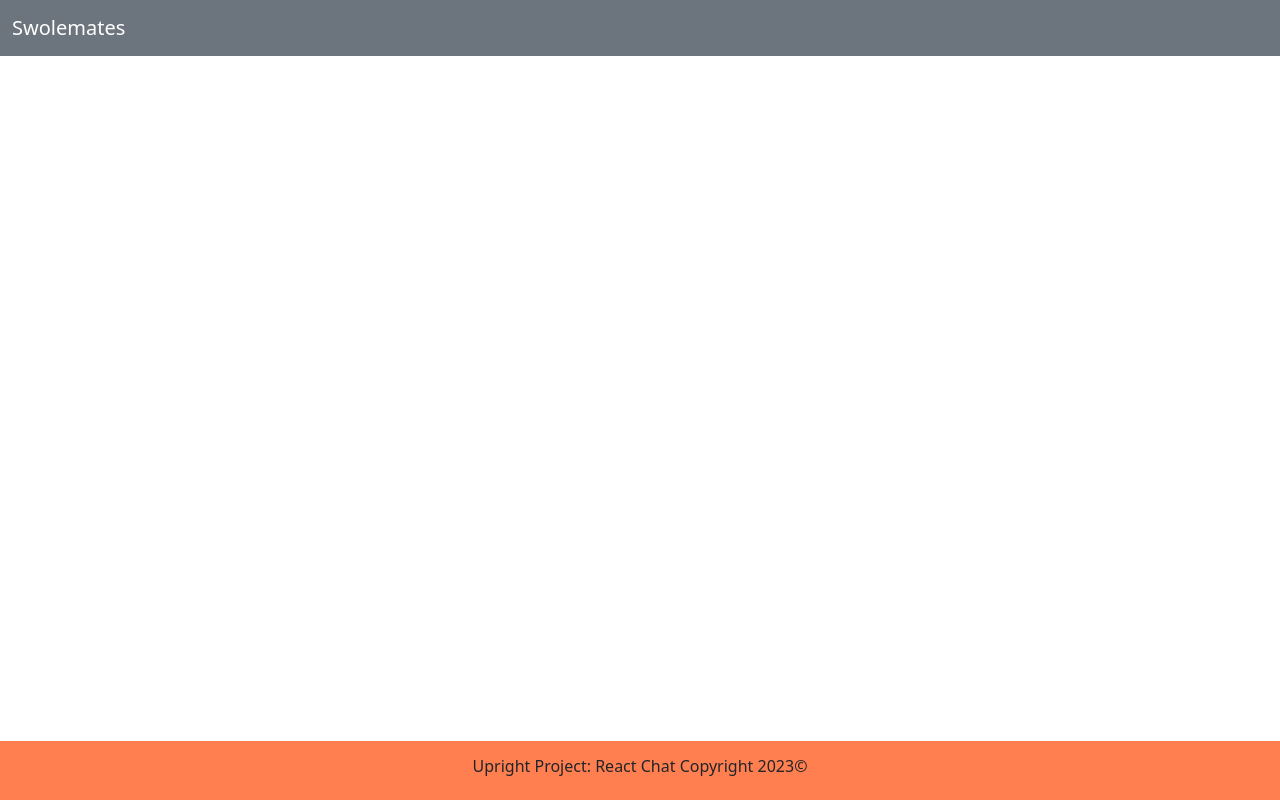
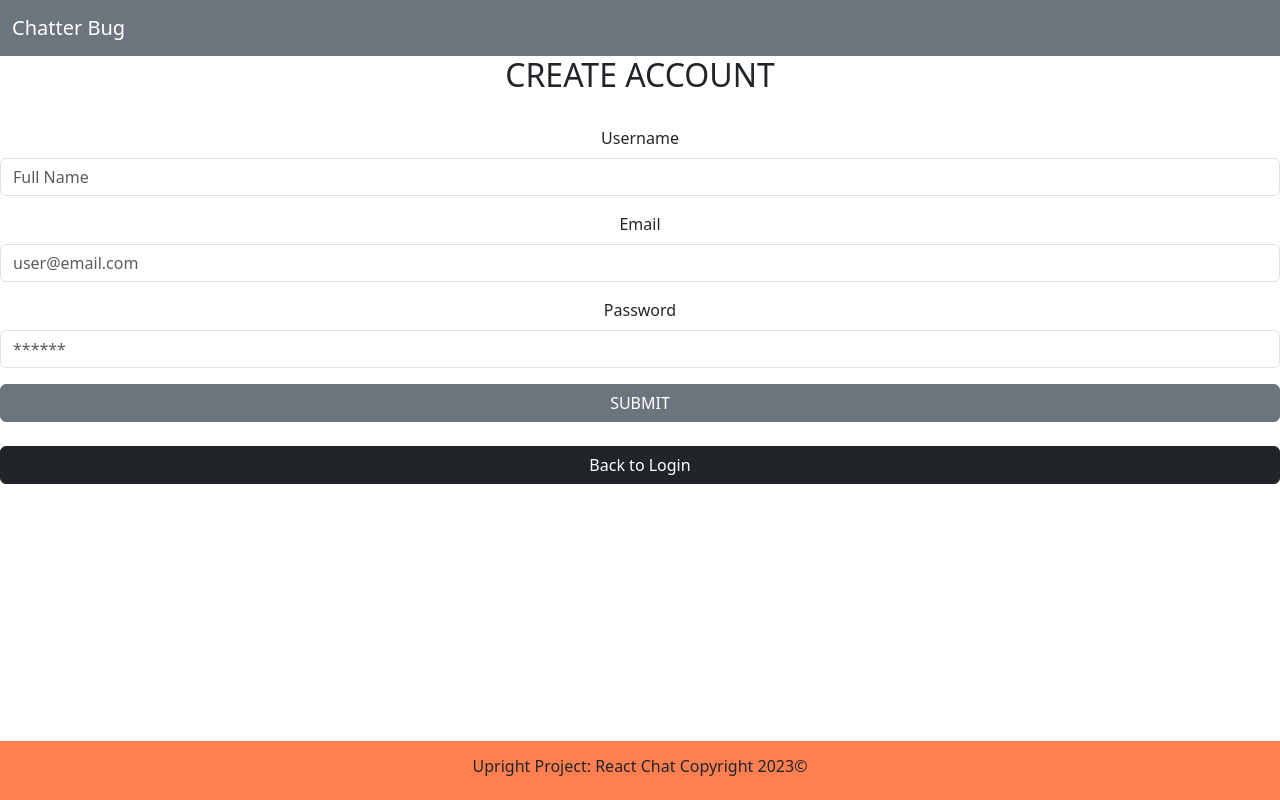
Before and after one commit to devmaestra/Chat-Client, a React (Create React App) app: page /signup in a window 1280 px wide. Built offline with nearby package versions, Linux system fonts and the light colour scheme.

Commit message:
#U7_03 Pathways Established, Room Display Built, Buttons Operational

```diff
--- a/package.json
+++ b/package.json
@@ -1,6 +1,6 @@
 {
   "name": "client-react",
-  "homepage": "http://localhost:3000",
+  "homepage": "http://localhost:3000/login",
   "version": "0.1.0",
   "private": true,
   "dependencies": {
--- a/src/App.css
+++ b/src/App.css
@@ -11,5 +11,4 @@
     background-color: coral;
     padding: 1em;
 
-
 }
--- a/src/App.jsx
+++ b/src/App.jsx
@@ -5,6 +5,8 @@ import { Routes, Route } from 'react-router-dom';
 import Nav from './components/nav/Nav';
 import Footer from './components/footer/Footer';
 import RoomDisplay from './components/room/RoomIndex';
+import Login from './components/auth/login/Login';
+import Signup from './components/auth/signup/Signup';
 
 function App() {
 
@@ -26,16 +28,21 @@ function App() {
       <Nav />
       <Footer />
       <Routes>
-        <Route
+{/*         <Route
           path='/'
           element={<Auth updateToken={updateToken} />}
+          /> */}
+        <Route
+          path='/login'
+          element={<Login updateToken={updateToken} />}
+          />
+        <Route
+          path='/signup'
+          element={<Signup updateToken={updateToken} />}
           />
         <Route
           path='/room'
           element={<RoomDisplay token={sessionToken} />}>
-        </Route>
-        <Route>
-
         </Route>
       </Routes>
     </div>
--- a/src/components/auth/Auth.jsx
+++ b/src/components/auth/Auth.jsx
@@ -1,18 +1,12 @@
 import React, { useState } from 'react'
 import Signup from './signup/Signup'
 import Login from './login/Login';
-import { Button, Col, Container, Row } from 'reactstrap';
+import { Col, Row } from 'reactstrap';
 import Logout from './logout/Logout';
 
 function Auth(props) {
 
-    const [button, setButton] = useState('Signup')
-
-    const swapForm = () => {
-        button === "Login" ?
-            setButton('Signup') :
-            setButton('Login')
-    }
+    const [button] = useState('Create Account')
 
     const displayForm = () => {
         return (
@@ -37,15 +31,6 @@ function Auth(props) {
 
         )
     }
-
-    return (
-        <>
-            <Button onClick={swapForm} color='dark'>{button}</Button>
-            <Container>
-                {displayForm()}
-            </Container>
-        </>
-    )
 }
 
 export default Auth
--- a/src/components/auth/login/Login.jsx
+++ b/src/components/auth/login/Login.jsx
@@ -9,6 +9,11 @@ function Login({ updateToken }) {
     const passwordRef = useRef();
 
     const navigate = useNavigate();
+
+    const routeChange = () => {
+        let path = `/signup`;
+        navigate(path);
+    }
 
     const handleSubmit = async (e) => {
         e.preventDefault()
@@ -46,7 +51,8 @@ function Login({ updateToken }) {
 
     return (
         <>
-            <h2>React Chat Login</h2>
+            <h2>WELCOME!</h2>
+            <br />
             <Form onSubmit={handleSubmit}>
                 <FormGroup >
                     <Input
@@ -63,10 +69,10 @@ function Login({ updateToken }) {
                     />
                 </FormGroup>
                 <FullButton>
-                    <Button type='submit'>Login</Button>
+                    <Button type='submit'>SUBMIT</Button>
                 </FullButton>
                 <FullButton>
-                    <Button type='button'>create account</Button>
+                    <Button onClick={routeChange} color='dark'>Create Account</Button>
                 </FullButton>
             </Form>
         </>
--- a/src/components/auth/logout/Logout.jsx
+++ b/src/components/auth/logout/Logout.jsx
@@ -10,12 +10,7 @@ function Logout({setSessionToken}) {
     const logout = () => {
         localStorage.removeItem('token')
         setSessionToken('')
-        navigate('/')
-    }
-
-    const style = {
-        float: 'right',
-        margin: '5em'
+        navigate('/login')
     }
 
     if (setSessionToken === ('token')) {
@@ -25,7 +20,6 @@ function Logout({setSessionToken}) {
                     <Button
                         color='danger'
                         outline
-                        style={style}
                         onClick={logout}
                     >Logout
                     </Button>
--- a/src/components/auth/signup/Signup.jsx
+++ b/src/components/auth/signup/Signup.jsx
@@ -11,6 +11,11 @@ function Signup(props) {
     const passwordRef = useRef();
 
     const navigate = useNavigate();
+
+    const routeChange = () => {
+        let path = `/login`;
+        navigate(path);
+    }
 
     async function handleSubmit(e) {
         e.preventDefault();
@@ -41,7 +46,7 @@ function Signup(props) {
             const response = await fetch(url, requestOptions);
             const data = await response.json();
 
-            if(data.message === "Success!") {
+            if (data.message === "Success!") {
                 props.updateToken(data.token)
                 navigate('/');
             } else {
@@ -55,16 +60,17 @@ function Signup(props) {
 
     return (
         <>
-            <h2>Signup</h2>
+            <h2>CREATE ACCOUNT</h2>
+            <br />
             <Form onSubmit={handleSubmit}>
-                <FormGroup className="inputBubble" floating>
+                <FormGroup>
+                    <Label for='userNameSignup'>Username</Label>
                     <Input
                         innerRef={userRef}
-                        placeholder='Your Name Here (FIRST, LAST)'
                         name='userName'
                         type='text'
+                        placeholder='Full Name'
                     />
-                    <Label for='userNameSignup'>User Name</Label>
                 </FormGroup>
                 <FormGroup>
                     <Label>Email</Label>
@@ -79,11 +85,15 @@ function Signup(props) {
                     <Input
                         innerRef={passwordRef}
                         type='password'
+                        placeholder='******'
                     />
                 </FormGroup>
                 <FullButton>
                     <Button type='submit'
-                    onClick={() => navigate('/login')}>Submit</Button>
+                        onClick={() => navigate('')}>SUBMIT</Button>
+                </FullButton>
+                <FullButton>
+                    <Button onClick={routeChange} color='dark'>Back to Login</Button>
                 </FullButton>
             </Form>
         </>
--- a/src/components/nav/Nav.jsx
+++ b/src/components/nav/Nav.jsx
@@ -21,7 +21,7 @@ export default function Nav() {
             color="secondary"
             dark>
             <NavbarBrand
-            href="/">Swolemates
+            href="/">Chatter Bug
             </NavbarBrand>
             <NavbarBrand>
               {
--- a/src/components/room/RoomDisplay.jsx
+++ b/src/components/room/RoomDisplay.jsx
@@ -1,11 +1,85 @@
-import React from 'react'
+import React from 'react';
+import { Table, Button } from 'reactstrap';
+import { useNavigate } from 'react-router-dom';
+import { baseURL } from '../../environments';
+import Logout from '../auth/logout/Logout';
+import FullButton from '../buttons/FullButton';
 
+function RoomDisplay(props) {
 
-function RoomDisplay() {
+    const navigate = useNavigate();
+
+    async function deleteRoom(id) {
+        const url = `${baseURL}/room/${id}`
+
+        let requestOption = {
+            headers: new Headers({
+                'Authorization': props.token,
+            }),
+            method: 'DELETE'
+        }
+
+        try {
+
+            let res = await fetch(url, requestOption);
+            let data = await res.json();
+
+            if (data) {
+                props.fetchRooms();
+            }
+
+        } catch (err) {
+            console.error(err.message);
+        }
+    }
+
     return (
-        <>Room Display
+        <>
+            <h1>List of Rooms</h1>
+            <Table striped hover bordered>
+                <thead>
+                    <tr>
+                        <th>ROOM TITLE</th>
+                        <th>Description</th>
+                    </tr>
+                </thead>
+                <tbody>
+                    {
+                        props.rooms.map(room => {
+                            return (
+                                <tr key={room._id}>
+                                    <th scope='row'>{room.title}</th>
+                                    <td>{room.description}</td>
+                                    <td>
+                                        <Button
+                                            color='warning'
+                                            onClick={
+                                                () => navigate(`/room/update/${room._id}`)
+                                            }
+                                        >Edit</Button>
+                                        <Button
+                                            onClick={() => deleteRoom(room._id)}
+                                            color='danger'
+                                        >Delete
+                                        </Button>
+                                    </td>
+                                </tr>
+                            )
+                        })
+                    }
+                </tbody>
+            </Table>
+            <FullButton>
+                <Button
+                    onClick={'/'}
+                    color='danger'
+                    outline
+                >
+                    <Logout />Logout
+                </Button>
+            </FullButton>
         </>
-    )
+    );
 }
 
 export default RoomDisplay
```
Also changed, not shown: src/components/room/RoomDelete.jsx (+9 -0 lines), src/components/room/RoomUpdate.jsx (+9 -0 lines).
